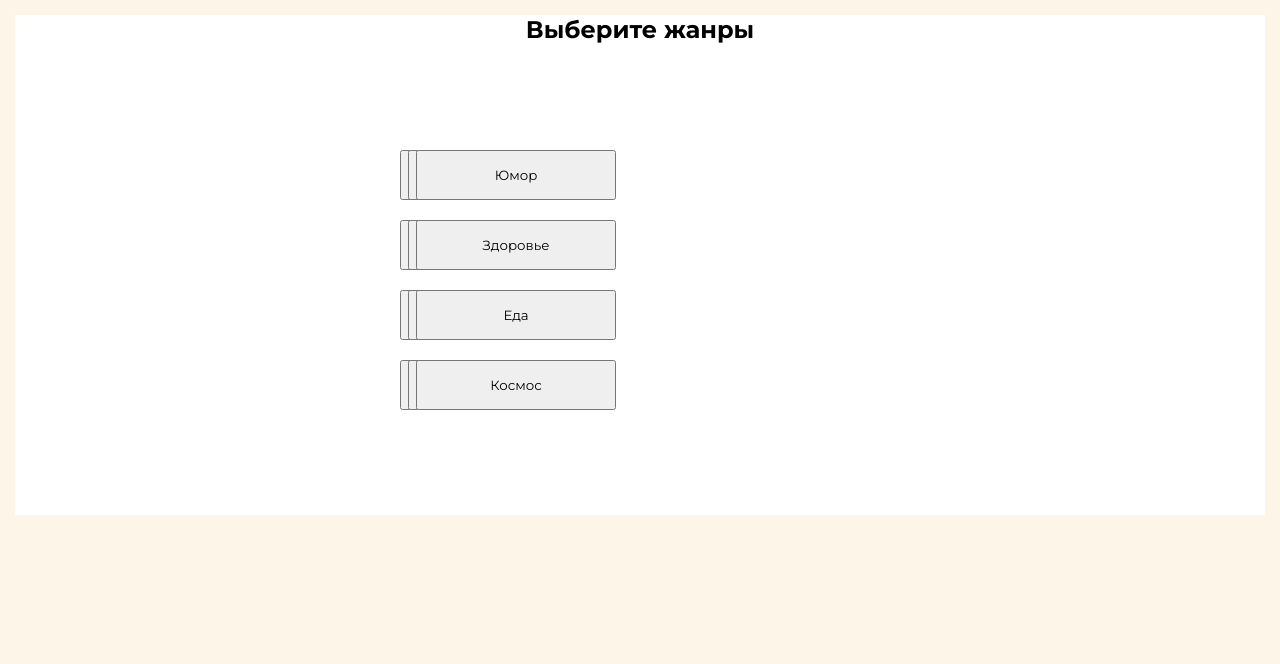
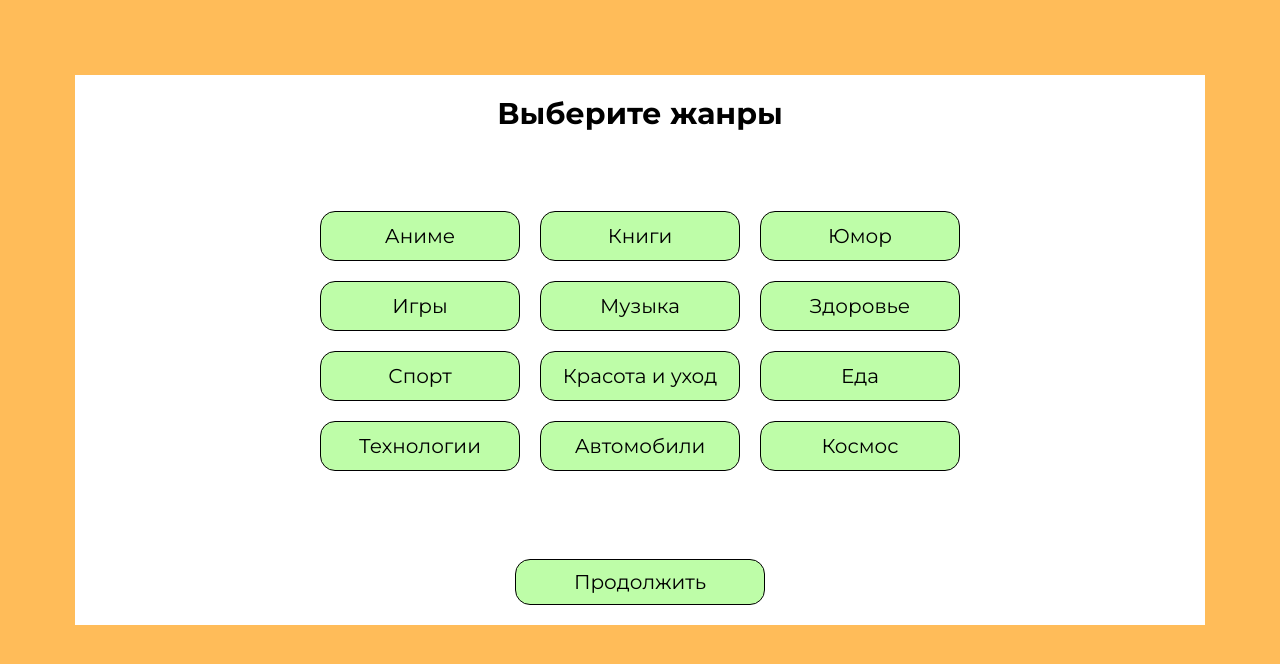
Before and after one commit to Dimikik/project, a plain HTML site: page chosing_of_genres/index.html in a window 1280 px wide. Drawn offline with Linux system fonts and the light colour scheme.

Commit message:
+новый дизайн

```diff
--- a/authorization_page/authorizationJavaScript.js
+++ b/authorization_page/authorizationJavaScript.js
@@ -17,7 +17,6 @@ signinBtn.onclick = (event) => {
         }
         else login.value = login.value.trim();
         login.value = login.value.trim();
-        return;
     }
 
     if ((user[0]) == password.value){
--- a/authorization_page/authorizationStyle.css
+++ b/authorization_page/authorizationStyle.css
@@ -5,7 +5,7 @@
 }
 body{
     padding: 15px;
-    background-color: rgb(254, 245, 233);
+    background-color: rgb(255, 188, 89);
 }
 h2{
     font-size: 45px;
@@ -46,7 +46,7 @@ input{
     background-color: white;
 }
 #signIn:hover{
-    background-color:  rgb(254, 245, 233);
+    background-color:  rgb(255, 188, 100);
 }
 .registration{
     margin: auto;
--- a/chosing_of_genres/index.html
+++ b/chosing_of_genres/index.html
@@ -28,6 +28,7 @@
                 <button id="space">Космос</button>
             </div>
         </div>
+        <button id="continue">Продолжить</button>
     </div>
     <script src="script.js"></script>
 </body>
--- a/chosing_of_genres/script.js
+++ b/chosing_of_genres/script.js
@@ -1,9 +1,21 @@
 'use strict'
 let user = JSON.parse(localStorage.getItem(localStorage.getItem("user")));
 let myGenres = {books: false, anime: false, humor: false, games: false, music: false, health:0,
-                sport: false, buety: false, food: false, technologies: false, cars: false};
+    sport: false, buety: false, food: false, technologies: false, cars: false, space: false};
+if(user[1] != undefined) myGenres = user[1];
+else user[1] = myGenres;
+for (let key in myGenres){
+    let element = document.getElementById(key);
+    if (myGenres[key] == false) element.style.backgroundColor = 'rgb(190, 253, 168)';
+    else element.style.backgroundColor = 'rgb(255, 188, 89)';
+}
 function changeGenres(genre){
+    let element = document.getElementById(genre);
     myGenres[genre] = !myGenres[genre];
+    if(myGenres[genre] == true) {
+        element.style.backgroundColor = "rgb(255, 188, 89)";
+    }
+    else element.style.backgroundColor = "rgb(190, 253, 168)";
 }
 let books = document.getElementById("books");
 let anime = document.getElementById("anime");
--- a/chosing_of_genres/style.css
+++ b/chosing_of_genres/style.css
@@ -4,34 +4,50 @@
     box-sizing: border-box;
 }
 body{
-    padding: 15px;
-    background-color: rgb(254, 245, 233);
+    padding: 75px;
+    background-color: rgb(255, 188, 89);
 }
 h2{
     font-family: "Montserrat", sans-serif;
+    font-size: 30px;
 }
 .genre{
-    background-color: white;
+    background-color: rgb(255, 255, 255);
     display: flex;
     flex-direction: column;
     align-items: center;
-    height: 500px;
+    height: 550px;
+    padding-top: 20px;
+    padding-bottom: 10px;
 }
 .genres{
     display: grid;
-    grid-template-columns: 1ch 1ch 1ch;
-    width: 700px;
+    grid-template-columns: 1fr 1fr 1fr;
 }
 .flex{
     height: inherit;
-    width:500px;
+    width: 50%;
     display: flex;
     justify-content: center;
     align-items: center;
+
 }
 button{
+    background-color: rgb(190, 253, 168);
     font-family: "Montserrat", sans-serif;
     margin: 10px;
     height: 50px;
     width: 200px;
+    border: solid 1px black;
+    border-radius: 15px;
+    cursor: pointer;
+    font-size: 20px;
 }
+#continue{
+    width: 250px;
+    height: 60px;
+    background-color: rgb(190, 253, 168);
+}
+#continue:hover{
+    background-color: rgb(152, 251, 116);
+}
--- a/registration_page/registrationJavaScript.js
+++ b/registration_page/registrationJavaScript.js
@@ -17,7 +17,7 @@ signUpBtn.onclick = (event) => {
     else if (login.value.trim().length < 6) Err('Логин слишком короткий');
     else if (password1.value.trim().length < 8) Err('Пароль слишком короткий');
     else if (password1.value != password2.value) Err('Пароли не совпадают!');
-    else if ((localStorage.getItem(login.value).trim() == null) && (login.value.trim().length != 0) && (password1.value.length != 0) && (password2.value.length != 0)) {
+    else if ((localStorage.getItem(login.value) == null) && (login.value.trim().length != 0) && (password1.value.length != 0) && (password2.value.length != 0)) {
         localStorage.setItem(login.value.trim(), "[" + password1.value + "]");
         window.location.replace('../authorization_page/authorization.html');
     }
--- a/registration_page/registrationStyle.css
+++ b/registration_page/registrationStyle.css
@@ -5,7 +5,7 @@
 }
 body{
     padding: 15px;
-    background-color: rgb(254, 245, 233);
+    background-color: rgb(255, 188, 89);
 }
 h2{
     font-size: 45px;
@@ -46,7 +46,7 @@ input{
     background-color: white;
 }
 #signUp:hover{
-    background-color:  rgb(254, 245, 233);
+    background-color:  rgb(255, 188, 100);
 }
 .registration{
     margin: auto;
```
